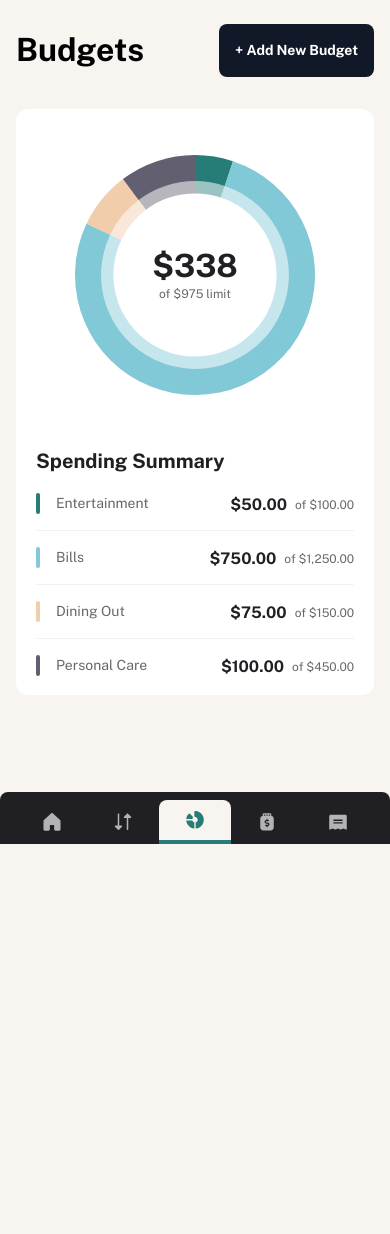
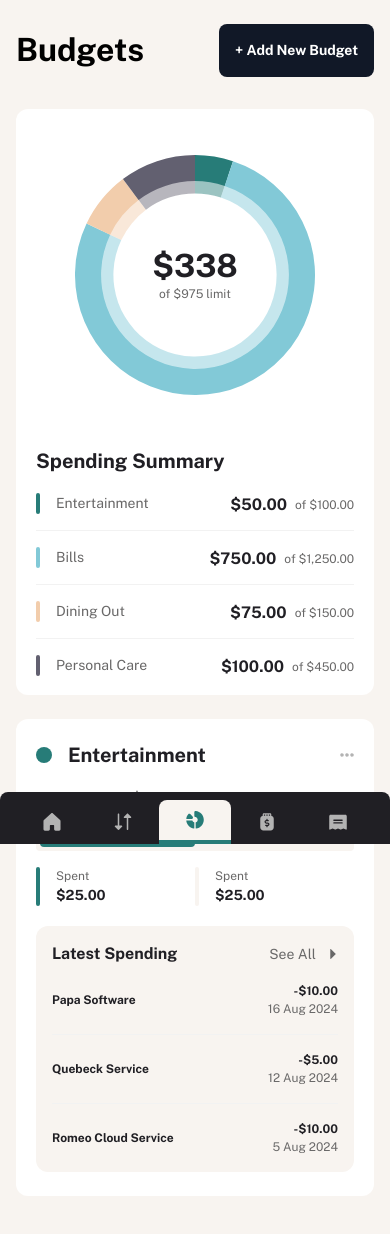
Before and after one commit to jownsu/personal-finance-app, a Next.js app: page /budgets in a window 390 px wide. Shown: the top 1234 px of the page. Before the commit the page ends 844 px from the top, so only its background shows below. Built offline with nearby package versions, Linux system fonts and the light colour scheme.

Commit message:
Initial budget item mobile

```diff
--- /dev/null
+++ b/app/(pages)/budgets/_components/BudgetItem.tsx
@@ -0,0 +1,144 @@
+import EllipsisIcon from "@/public/images/icon-ellipsis.svg";
+import ProgressBar from "./ProgressBar";
+import Link from "next/link";
+import CaretRightIcon from "@/public/images/icon-caret-right.svg";
+import moment from "moment";
+
+const budget = {
+    id: 1,
+    theme: "#277C78",
+    name: "Entertainment",
+    maximum: 50,
+    spend: 25,
+    free: 50,
+    latest_spending: [
+        {
+            id: 1,
+            name: "Papa Software",
+            date: "08-16-2024",
+            amount: 10
+        },
+        {
+            id: 2,
+            name: "Quebeck Service",
+            date: "08-12-2024",
+            amount: 5
+        },
+        {
+            id: 3,
+            name: "Romeo Cloud Service",
+            date: "08-05-2024",
+            amount: 10
+        }
+    ]
+};
+
+const BudgetItem = () => {
+    return (
+        <div className="flex flex-col gap-[2rem] rounded-[1.2rem] bg-white px-[2rem] py-[2.4rem]">
+            <div className="flex items-center gap-[1.6rem]">
+                <span
+                    className="block size-[1.6rem] rounded-full"
+                    style={{ backgroundColor: budget.theme }}
+                ></span>
+                <h2 className="mr-auto text-preset_2 text-grey-900">
+                    Entertainment
+                </h2>
+                <button type="button" aria-label="budget action">
+                    <EllipsisIcon />
+                </button>
+            </div>
+
+            <div className="flex flex-col gap-[1.6rem]">
+                <div className="text-grey-500">
+                    Maximum of{" "}
+                    {budget.maximum.toLocaleString("en-US", {
+                        style: "currency",
+                        currency: "USD"
+                    })}
+                </div>
+
+                <ProgressBar value={50} max_value={100} theme={budget.theme} />
+
+                <div className="flex">
+                    <div className="flex flex-1 gap-[1.6rem]">
+                        <span
+                            className={"block h-full w-[.4rem] rounded-[.8rem]"}
+                            style={{ backgroundColor: budget.theme }}
+                        ></span>
+                        <div className="flex flex-col">
+                            <span className="text-preset_5 text-grey-500">
+                                Spent
+                            </span>
+                            <span className="text-preset_4_bold text-grey-900">
+                                {budget.spend.toLocaleString("en-US", {
+                                    style: "currency",
+                                    currency: "USD"
+                                })}
+                            </span>
+                        </div>
+                    </div>
+                    <div className="flex flex-1 gap-[1.6rem]">
+                        <span
+                            className={
+                                "block h-full w-[.4rem] rounded-[.8rem] bg-beige-100"
+                            }
+                        ></span>
+                        <div className="flex flex-col">
+                            <span className="text-preset_5 text-grey-500">
+                                Spent
+                            </span>
+                            <span className="text-preset_4_bold text-grey-900">
+                                {budget.spend.toLocaleString("en-US", {
+                                    style: "currency",
+                                    currency: "USD"
+                                })}
+                            </span>
+                        </div>
+                    </div>
+                </div>
+            </div>
+
+            <div className="rounded-[1.2rem] bg-beige-100 p-[1.6rem]">
+                <div className="flex items-center justify-between">
+                    <h3 className="text-preset_3 text-grey-900">
+                        Latest Spending
+                    </h3>
+                    <Link
+                        href="/pots"
+                        className="flex items-center gap-[1.2rem] text-preset_4 text-grey-500"
+                    >
+                        See All{" "}
+                        <CaretRightIcon className="size-[1rem] fill-grey-500" />
+                    </Link>
+                </div>
+                <div className="flex flex-col gap-[1.6rem] divide-y divide-grey-100 *:pt-[1.6rem]">
+                    {budget.latest_spending.map((spending) => (
+                        <div
+                            key={spending.id}
+                            className="flex items-center justify-between"
+                        >
+                            <div className="text-preset_5_bold text-grey-900">
+                                {spending.name}
+                            </div>
+                            <div className="flex flex-col text-right">
+                                <span className="text-preset_5_bold text-grey-900">
+                                    -
+                                    {spending.amount.toLocaleString("en-US", {
+                                        style: "currency",
+                                        currency: "USD"
+                                    })}
+                                </span>
+                                <span className="text-preset_5 text-grey-500">
+                                    {moment(spending.date).format("D MMM YYYY")}
+                                </span>
+                            </div>
+                        </div>
+                    ))}
+                </div>
+            </div>
+        </div>
+    );
+};
+
+export default BudgetItem;
--- /dev/null
+++ b/app/(pages)/budgets/_components/ProgressBar.tsx
@@ -0,0 +1,23 @@
+interface Props {
+    value: number;
+    max_value: number;
+    theme?: string;
+}
+
+const ProgressBar = ({ value, max_value, theme }: Props) => {
+    const percentage = (value / max_value) * 100;
+
+    return (
+        <div className="h-[2.4rem] w-full rounded-[.4rem] p-[.4rem] bg-beige-100 flex">
+            <div
+                className="rounded-[.4rem]"
+                style={{
+                    backgroundColor: theme || "#000",
+                    width: `${percentage}%`
+                }}
+            ></div>
+        </div>
+    );
+};
+
+export default ProgressBar;
--- a/app/(pages)/budgets/page.tsx
+++ b/app/(pages)/budgets/page.tsx
@@ -1,9 +1,11 @@
+/* COMPONENTS */
 import Doughnut from "@/app/_components/Doughnut";
 import Button from "@/app/_components/ui/Button";
 import {
     budgets_overview,
     budgets_overview_overall
 } from "@/app/_constants/data";
+import BudgetItem from "./_components/BudgetItem";
 
 const BudgetPage = () => {
     return (
@@ -18,7 +20,7 @@ const BudgetPage = () => {
                 </Button>
             </div>
 
-            <div className="flex flex-col md:flex-row">
+            <div className="flex flex-col md:flex-row gap-[2.4rem]">
                 <div className="flex flex-col gap-[5.4rem] rounded-[1.2rem] bg-white px-[2rem] py-[1.6rem] pt-[4.6rem] md:flex-row md:justify-between md:gap-[6rem] md:py-[5.2rem] md:pl-[6rem] md:pr-[3.2rem] lg:max-w-[42.8rem] lg:flex-1 lg:flex-col lg:gap-[5.5rem] lg:px-[3.2rem] lg:pb-[2.4rem]">
                     <div className="relative mx-auto size-[24rem] md:mx-0 lg:mx-auto">
                         <Doughnut data={budgets_overview} />
@@ -80,7 +82,9 @@ const BudgetPage = () => {
                         </div>
                     </div>
                 </div>
-                <div className="lg:flex-1"></div>
+                <div className="lg:flex-1">
+                    <BudgetItem />
+                </div>
             </div>
         </div>
     );
```
